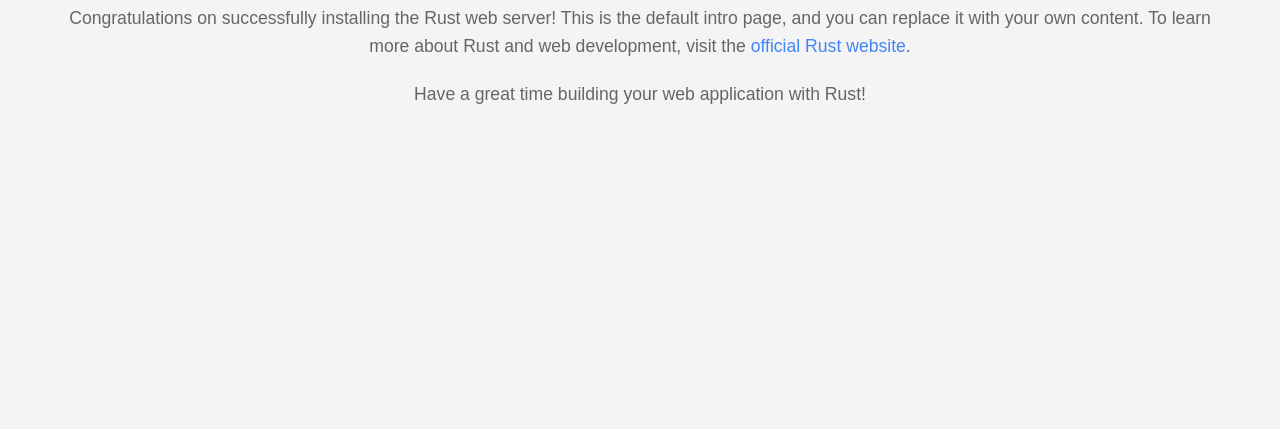
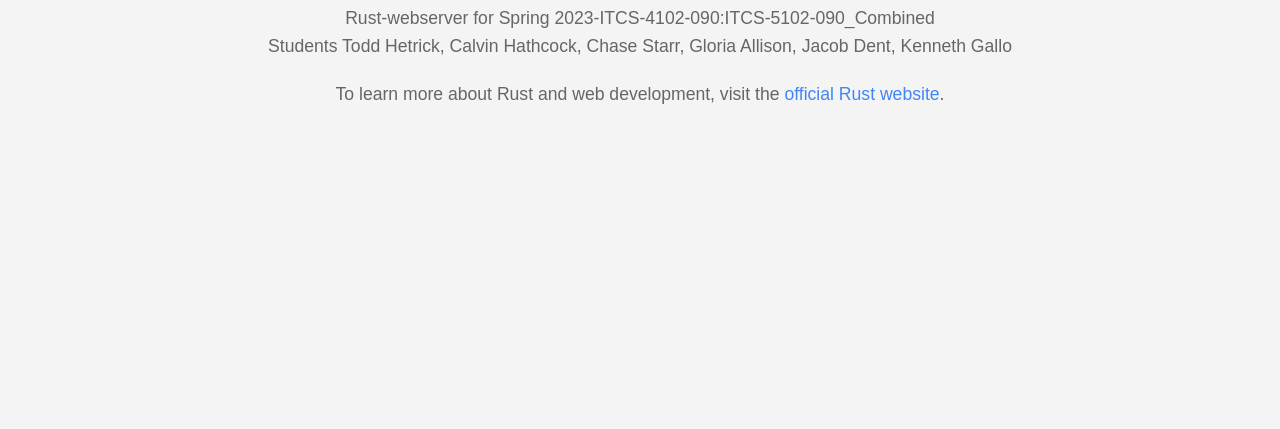
Before and after one commit to kennethgallo/rust-webserver, a plain HTML site: page www/index.html in a window 1280 px wide. Shown: the part 371-800 px from the top of the page. Drawn offline with Linux system fonts and the light colour scheme.

Commit message:
updated index.htm

```diff
--- a/www/index.html
+++ b/www/index.html
@@ -55,11 +55,11 @@
     <div class="container">
         <h1>Welcome to Rust Web Server</h1>
         <p>
-            Congratulations on successfully installing the Rust web server! This is the default intro page, and you can replace it with your own content. To learn more about Rust and web development, visit the <a href="https://www.rust-lang.org/" target="_blank" rel="noopener noreferrer">official Rust website</a>.
+            Rust-webserver for Spring 2023-ITCS-4102-090:ITCS-5102-090_Combined<br>
+            Students Todd Hetrick, Calvin Hathcock, Chase Starr, Gloria Allison, Jacob Dent, Kenneth Gallo</p>
+            <p>To learn more about Rust and web development, visit the <a href="https://www.rust-lang.org/" target="_blank" rel="noopener noreferrer">official Rust website</a>.
         </p>
-        <p>
-            Have a great time building your web application with Rust!
-        </p>
+
     </div>
 </body>
 </html>
```
